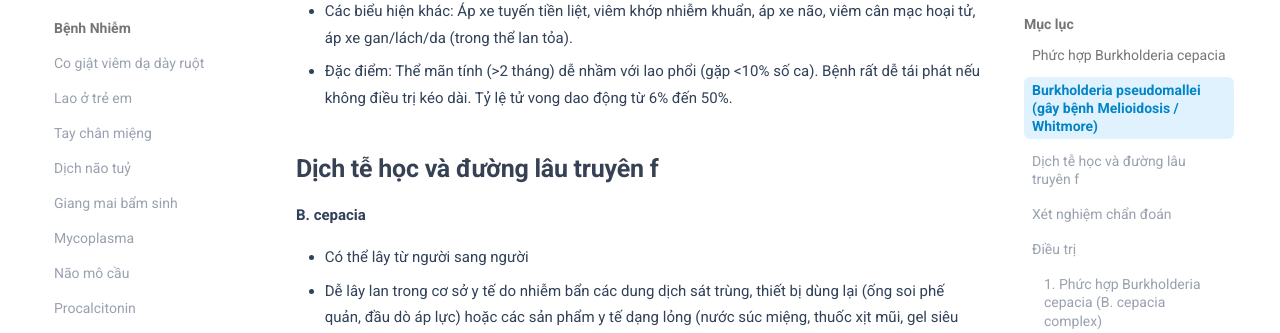
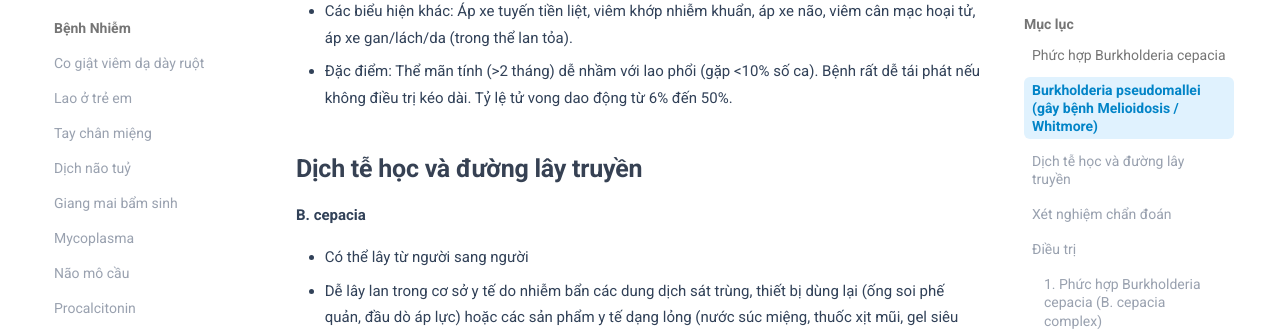
Before and after one commit to Nam9396/medical_note, an MkDocs documentation site: the page built from docs/infectious_disease/burkholderia-cepacia.md, in a window 1280 px wide and 900 px high, scrolled down 585 px. Shown: the part 106-439 px from the top of the window. Built offline with MkDocs 1.6.1 and Material for MkDocs 9.7.7, drawn with Linux system fonts in a browser that asks for light colours.

Commit message:
Fix typo in section title for epidemiology and transmission pathways in Burkholderia cepacia documentation

```diff
--- a/docs/infectious_disease/burkholderia-cepacia.md
+++ b/docs/infectious_disease/burkholderia-cepacia.md
@@ -14,7 +14,7 @@
 - Các biểu hiện khác: Áp xe tuyến tiền liệt, viêm khớp nhiễm khuẩn, áp xe não, viêm cân mạc hoại tử, áp xe gan/lách/da (trong thể lan tỏa).
 - Đặc điểm: Thể mãn tính (>2 tháng) dễ nhầm với lao phổi (gặp <10% số ca). Bệnh rất dễ tái phát nếu không điều trị kéo dài. Tỷ lệ tử vong dao động từ 6% đến 50%.
 
-## Dịch tễ học và đường lâu truyên f
+## Dịch tễ học và đường lây truyền
 
 **B. cepacia**
 
```
